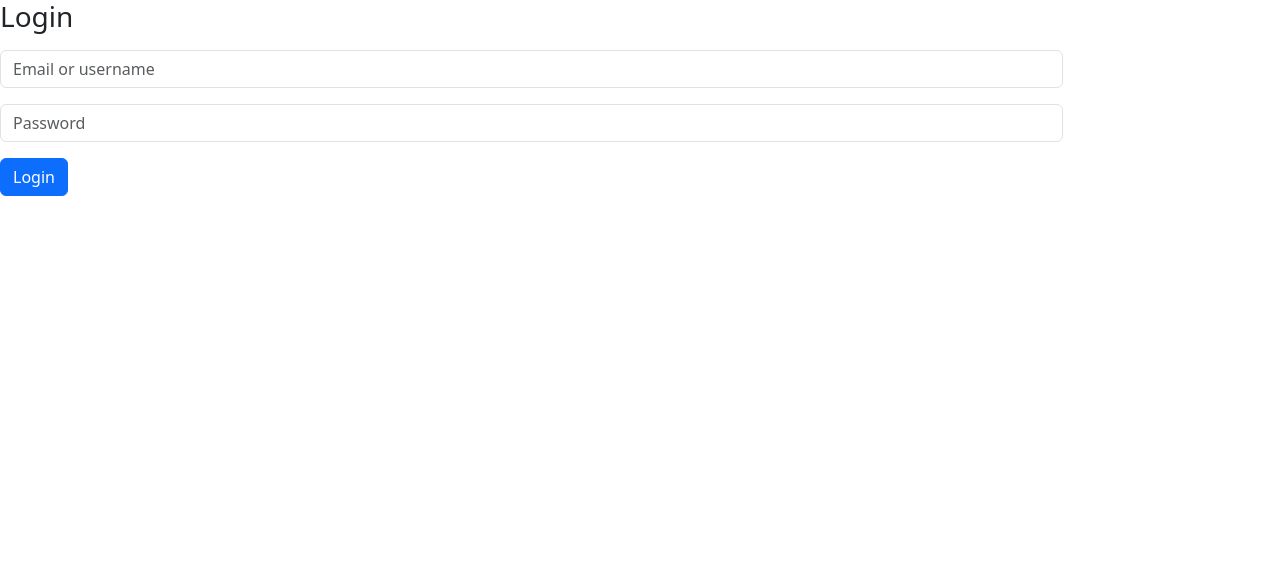
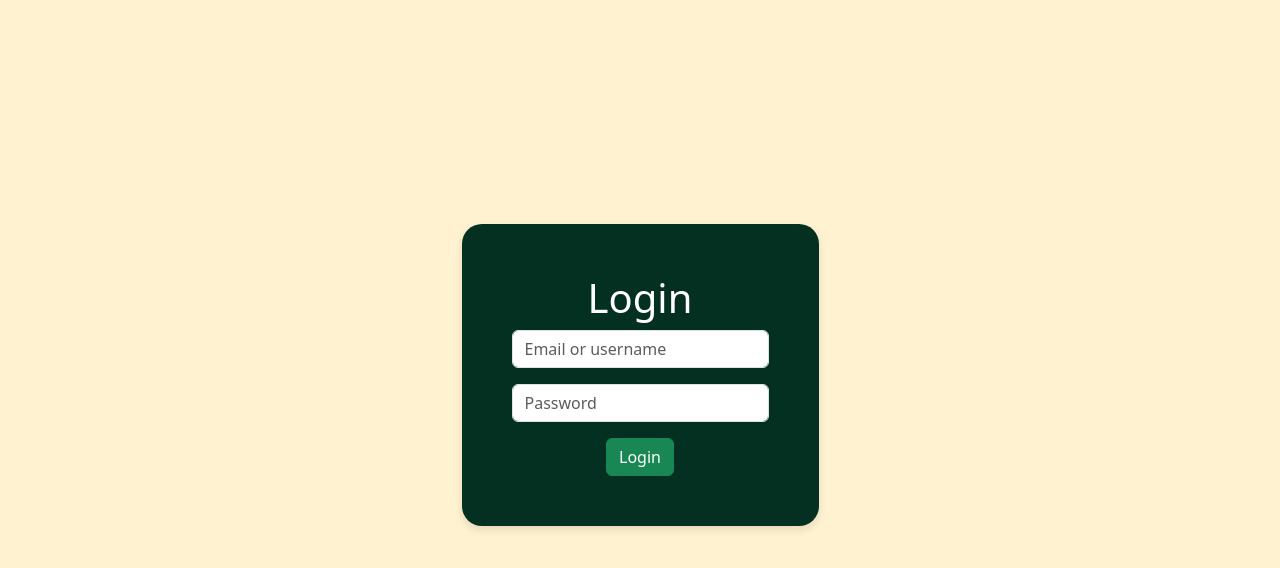
Before and after one commit to JonnySB/bloom-frontend, a React (Vite) app: page /login in a window 1280 px wide. Shown: the top 568 px of the page. Built offline with nearby package versions, Linux system fonts and the light colour scheme; no server answers.

Commit message:
login style done

```diff
--- /dev/null
+++ b/src/pages/Login/Login.css
@@ -0,0 +1,24 @@
+.login-container {
+  background-color: #033021;
+  border-radius: 20px;
+  padding: 50px;
+  max-width: 500px;
+  margin: auto;
+  box-shadow: 0 4px 8px rgba(0, 0, 0, 0.1);
+}
+
+
+.login-form {
+  display: flex;
+  flex-direction: column;
+  align-items: center;
+}
+
+body, .app-container {
+  background-color: #FFF2D1;
+  min-height: 100vh;
+}
+
+.white-text {
+  color: white;
+}
--- a/src/pages/Login/Login.jsx
+++ b/src/pages/Login/Login.jsx
@@ -5,6 +5,8 @@ import Col from 'react-bootstrap/Col';
 import Form from 'react-bootstrap/Form';
 import Row from 'react-bootstrap/Row';
 import Button from 'react-bootstrap/Button';
+import Container from 'react-bootstrap/Container';
+import "./Login.css"
 
 
 
@@ -37,22 +39,30 @@ export const Login = () => {
     };
 
     return (
-        <Form className="Login" onSubmit={handleSubmit}>
-            <h1 className="h3 mb-3 font-weight-normal">Login</h1>
+        <>
+        <div className="app-container">
+            <Container className="d-flex align-items-center justify-content-center" style={{ minHeight: '100vh' }}>
+                <div className="login-container">
+                    <Form className="Login d-flex flex-column align-items-center" onSubmit={handleSubmit}>
+                        <h1 className="white-text">Login</h1>
                         <Form.Group as={Row} className="mb-3" controlId="formPlaintextEmail">
-            <Col sm="10">
+                            <Col sm="12">
                                 <Form.Control type="text" placeholder="Email or username" value={username_email} onChange={handleUsernameEmailChange} />
                             </Col>
                         </Form.Group>
 
-        <Form.Group as={Row} className="mb-3" controlId="formPlaintextPassword">
-            <Col sm="10">
+                        <Form.Group as={Row} className="mb-3 justify-content-center" controlId="formPlaintextPassword">
+                            <Col sm="12">
                                 <Form.Control type="password" placeholder="Password" value={password} onChange={handlePasswordChange} />
                             </Col>
                         </Form.Group>
-        <Button type="submit">Login</Button>
+                        <Button variant="success" type="submit">Login</Button>
                         {loginError && <div>{loginError}</div>}
                     </Form>
+                </div>
+            </Container>
+        </div>
+    </>
 
         );
     };
```
Also changed, not shown: src/pages/Login/LoginPage.css (deleted, +0 -50 lines). Lines whose indentation alone changed are shown as unchanged.
